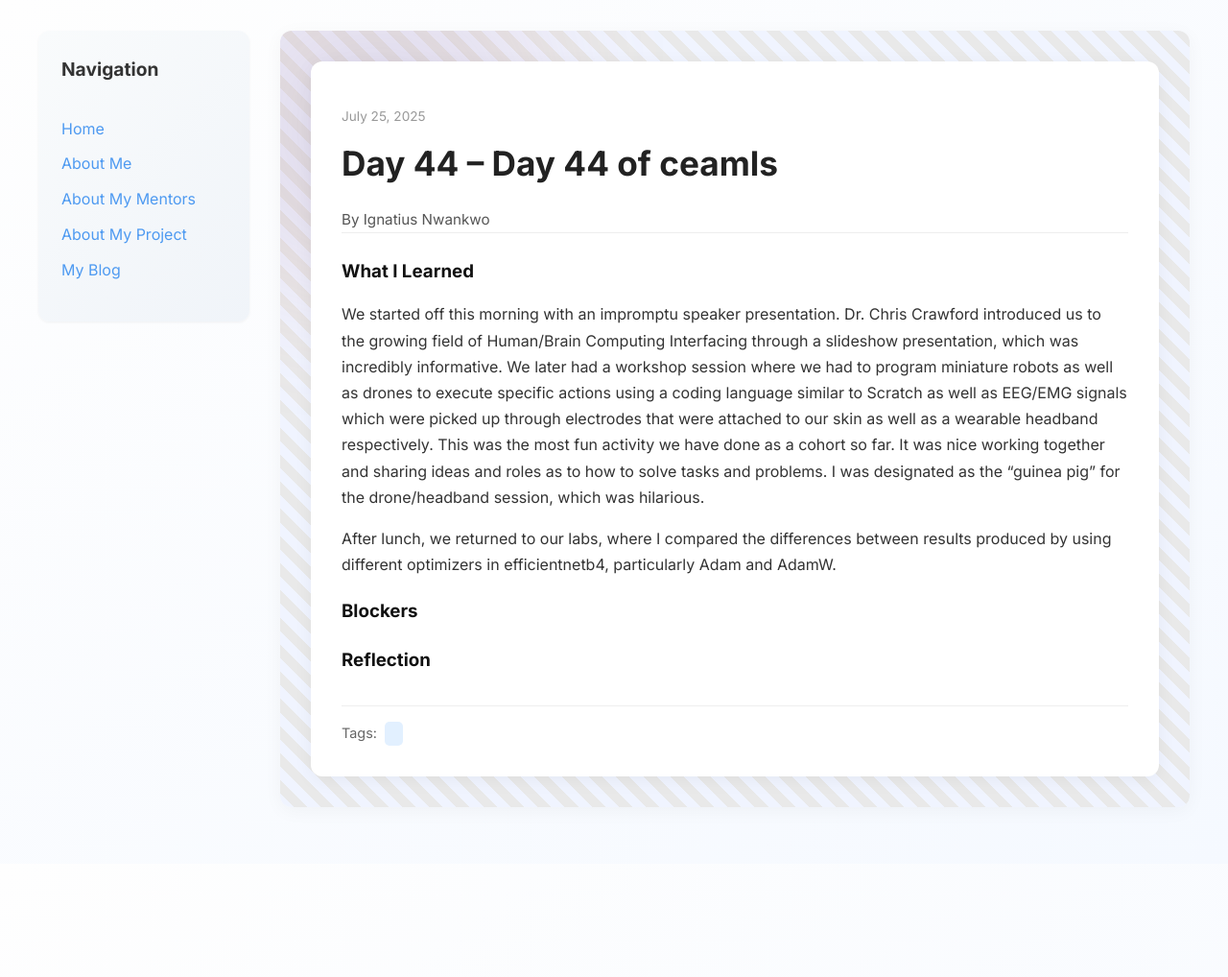
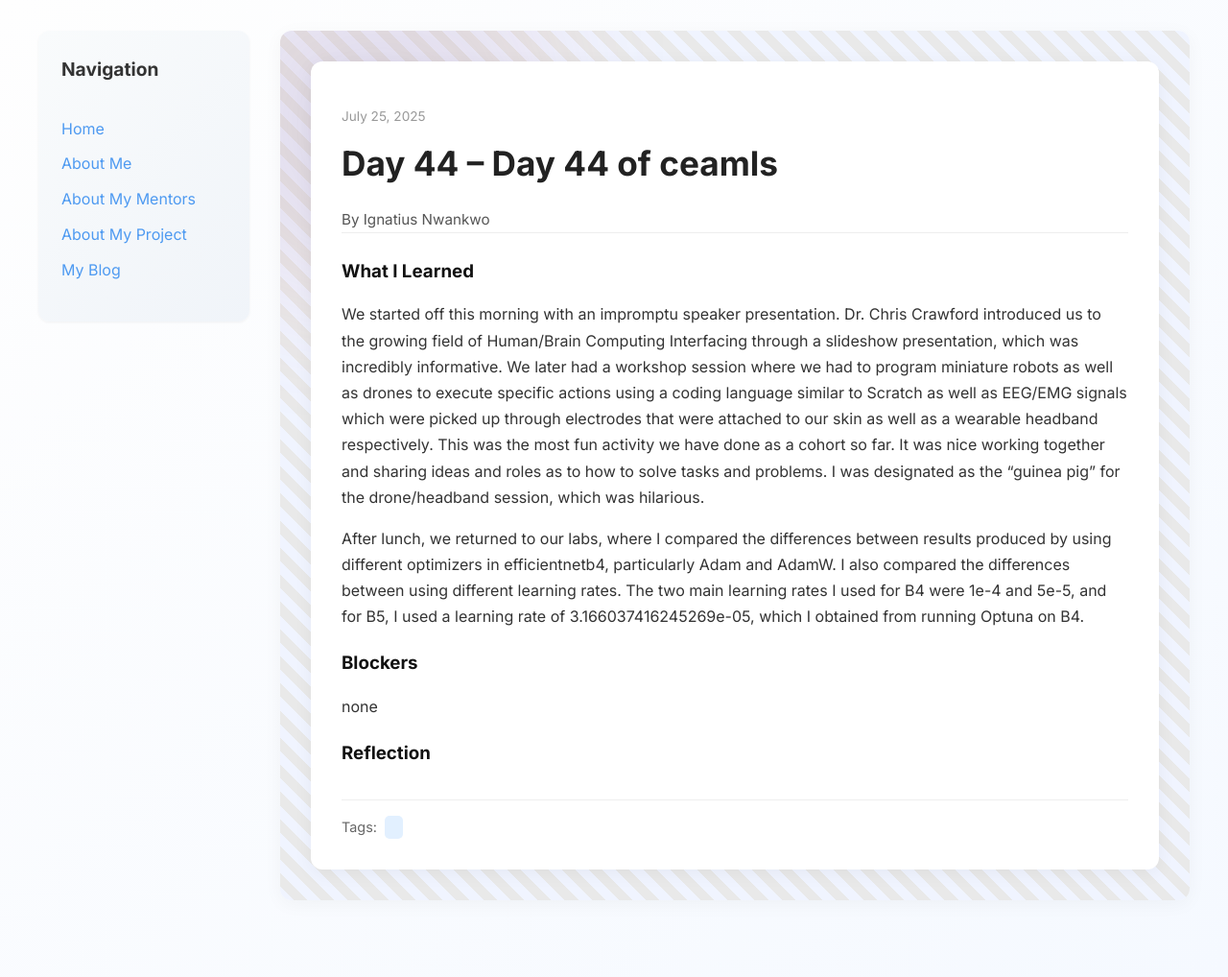
Before and after one commit to toxhi/toxhi.github.io, a Jekyll site: the page built from _posts/2025-07-25-day-44.md, in a window 1280 px wide. Shown: the whole page at 96% size. Built offline with Jekyll 4.4.1, drawn with Linux system fonts in a browser that asks for light colours; before the commit the page ends 900 px from its top, so only the background shows below that.

Commit message:
Update 2025-07-25-day-44.md

```diff
--- a/_posts/2025-07-25-day-44.md
+++ b/_posts/2025-07-25-day-44.md
@@ -9,8 +9,10 @@
 what_i_learned: |
   We started off this morning with an impromptu speaker presentation. Dr. Chris Crawford introduced us to the growing field of Human/Brain Computing Interfacing through a slideshow presentation, which was incredibly informative. We later had a workshop session where we had to program miniature robots as well as drones to execute specific actions using a coding language similar to Scratch as well as EEG/EMG signals which were picked up through electrodes that were attached to our skin as well as a wearable headband respectively. This was the most fun activity we have done as a cohort so far. It was nice working together and sharing ideas and roles as to how to solve tasks and problems. I was designated as the "guinea pig" for the drone/headband session, which was hilarious.
 
-  After lunch, we returned to our labs, where I compared the differences between results produced by using different optimizers in efficientnetb4, particularly Adam and AdamW.
+  After lunch, we returned to our labs, where I compared the differences between results produced by using different optimizers in efficientnetb4, particularly Adam and AdamW. I also compared the differences between using different learning rates. The two main learning rates I used for B4 were 1e-4 and 5e-5, and for B5, I used a learning rate of 3.166037416245269e-05, which I obtained from running Optuna on B4.
+
 blockers: |
+  none
 
 
 reflection: |
```
